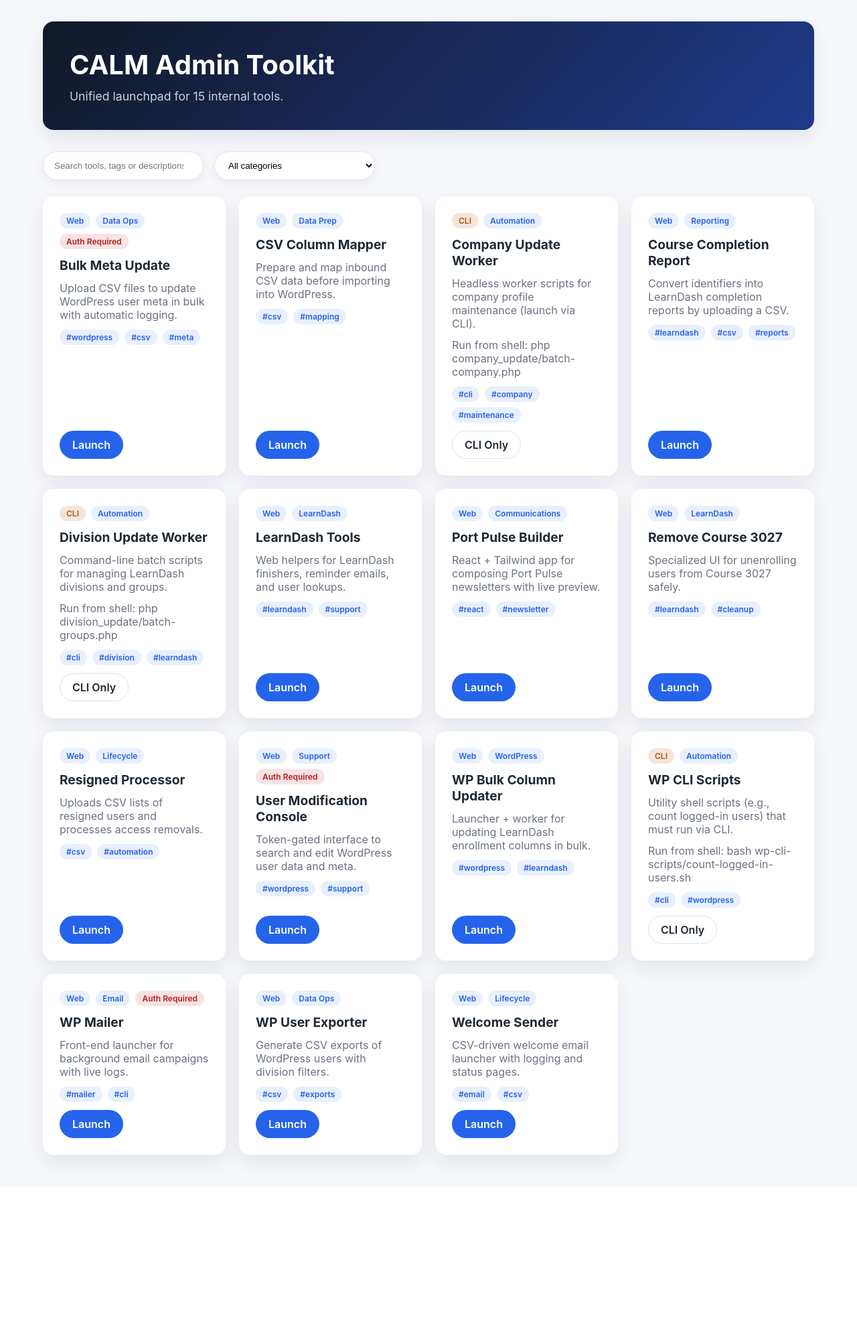
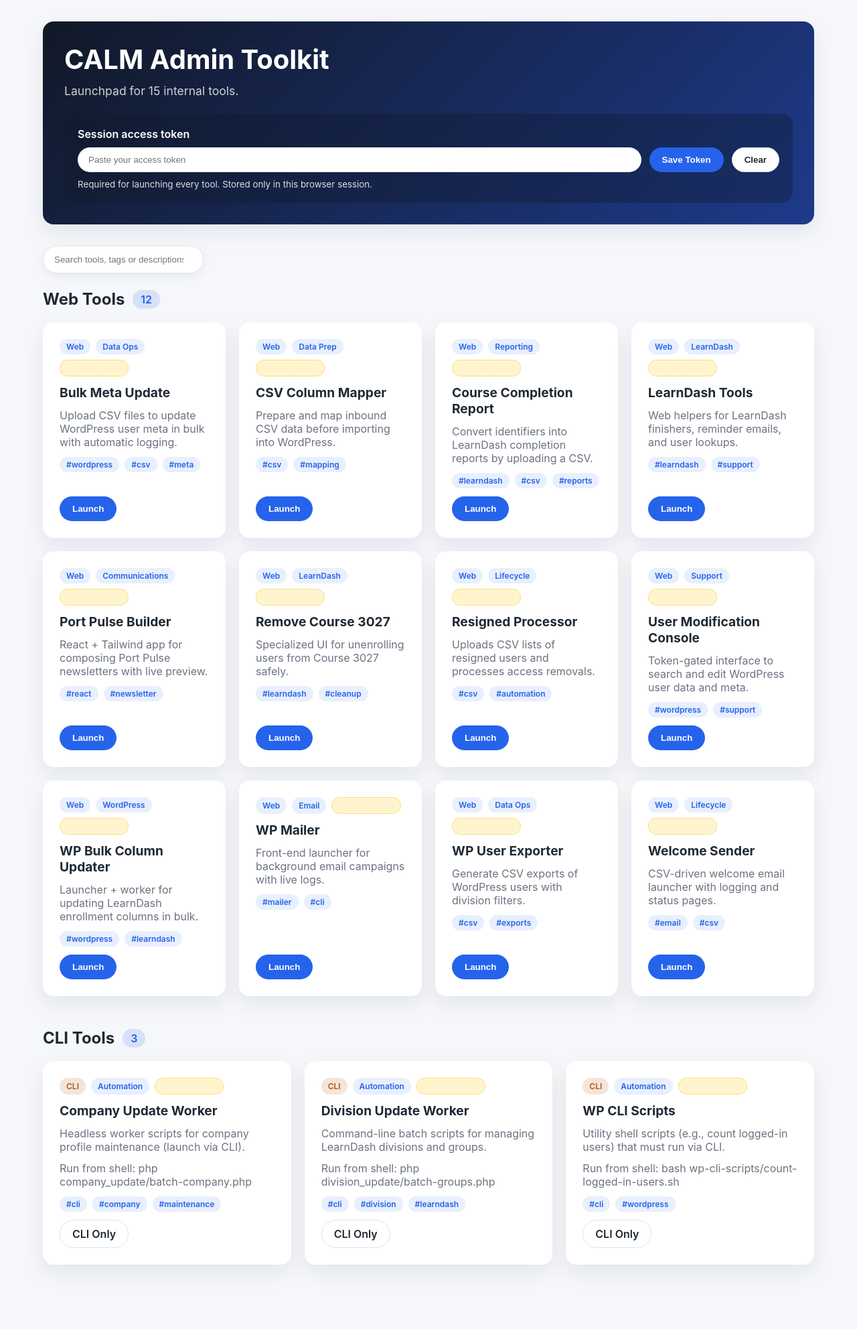
Before and after one commit to aroonaugustine/calm-tools, a PHP site: page / in a window 1280 px wide. Shown: the whole page at 67% size. Before the commit the page ends 1751 px from the top, so only its background shows below. Run offline with PHP 8.4, Linux system fonts and the light colour scheme.

Commit message:
Require access tokens and split web vs CLI

```diff
--- a/app/Core/Tool.php
+++ b/app/Core/Tool.php
@@ -28,7 +28,7 @@ final class Tool
         $this->tags = $config['tags'] ?? [];
         $this->type = $config['type'] ?? 'web';
         $this->status = $config['status'] ?? 'stable';
-        $this->requiresAuth = (bool)($config['requires_auth'] ?? false);
+        $this->requiresAuth = array_key_exists('requires_auth', $config) ? (bool)$config['requires_auth'] : true;
         $this->notes = $config['notes'] ?? null;
         $this->docs = $config['docs'] ?? null;
     }
--- a/index.php
+++ b/index.php
@@ -9,45 +9,27 @@ use Portal\Core\ToolRegistry;
 
 $registry = ToolRegistry::fromConfig(__DIR__ . '/config/tools.php');
 $tools = $registry->all();
-$categories = $registry->categories();
 $totalTools = count($tools);
-?>
-<!doctype html>
-<html lang="en">
-<head>
-  <meta charset="utf-8">
-  <title>CALM Admin Toolkit</title>
-  <meta name="viewport" content="width=device-width, initial-scale=1">
-  <link rel="stylesheet" href="<?= portal_asset('css/portal.css'); ?>">
-</head>
-<body>
-<main>
-  <section class="hero">
-    <h1>CALM Admin Toolkit</h1>
-    <p>Unified launchpad for <span data-tool-count><?= portal_esc((string) $totalTools); ?></span> internal tools.</p>
-  </section>
+$webTools = array_values(array_filter($tools, static fn (Tool $tool): bool => !$tool->isCli()));
+$cliTools = array_values(array_filter($tools, static fn (Tool $tool): bool => $tool->isCli()));
 
-  <div class="filters">
-    <input type="search" placeholder="Search tools, tags or descriptions…" data-filter="search">
-    <select data-filter="category">
-      <option value="all">All categories</option>
-      <?php foreach ($categories as $category): ?>
-        <option value="<?= portal_esc($category); ?>"><?= portal_esc($category); ?></option>
-      <?php endforeach; ?>
-    </select>
-  </div>
-
-  <section class="tool-grid">
-    <?php foreach ($tools as $tool): ?>
-      <?php
+/**
+ * @param Tool[] $list
+ */
+function render_tool_cards(array $list): void
+{
+    foreach ($list as $tool) {
         $searchBlob = strtolower($tool->name() . ' ' . $tool->description() . ' ' . implode(' ', $tool->tags()));
         ?>
-      <article class="tool-card" data-tool-card data-category="<?= portal_esc($tool->category()); ?>" data-search="<?= portal_esc($searchBlob); ?>">
+        <article class="tool-card"
+                 data-tool-card
+                 data-mode="<?= $tool->isCli() ? 'cli' : 'web'; ?>"
+                 data-search="<?= portal_esc($searchBlob); ?>">
           <div class="badges">
             <span class="badge <?= $tool->isCli() ? 'cli' : ''; ?>"><?= $tool->isCli() ? 'CLI' : 'Web'; ?></span>
             <span class="badge"><?= portal_esc($tool->category()); ?></span>
             <?php if ($tool->requiresAuth()): ?>
-            <span class="badge auth">Auth Required</span>
+              <span class="badge auth">Access Token</span>
             <?php endif; ?>
           </div>
           <h3><?= portal_esc($tool->name()); ?></h3>
@@ -62,22 +44,87 @@ $totalTools = count($tools);
           </div>
           <div class="card-actions">
             <?php if ($tool->launchUrl()): ?>
-            <a class="button primary" href="<?= portal_esc($tool->launchUrl() ?? ''); ?>" target="_blank" rel="noreferrer">Launch</a>
+              <button type="button"
+                      class="button primary"
+                      data-launch="<?= portal_esc($tool->launchUrl() ?? ''); ?>">
+                Launch
+              </button>
             <?php else: ?>
               <span class="button secondary">CLI Only</span>
             <?php endif; ?>
             <?php if ($tool->docs()): ?>
-            <a class="button secondary" href="<?= portal_esc($tool->docs() ?? ''); ?>" target="_blank" rel="noreferrer">Docs</a>
+              <a class="button secondary" href="<?= portal_esc($tool->docs() ?? ''); ?>" target="_blank" rel="noreferrer">
+                Docs
+              </a>
             <?php endif; ?>
           </div>
         </article>
-    <?php endforeach; ?>
+        <?php
+    }
+}
+?>
+<!doctype html>
+<html lang="en">
+<head>
+  <meta charset="utf-8">
+  <title>CALM Admin Toolkit</title>
+  <meta name="viewport" content="width=device-width, initial-scale=1">
+  <link rel="stylesheet" href="<?= portal_asset('css/portal.css'); ?>">
+</head>
+<body>
+<main>
+  <section class="hero">
+    <div>
+      <h1>CALM Admin Toolkit</h1>
+      <p>Launchpad for <span data-tool-count><?= portal_esc((string) $totalTools); ?></span> internal tools.</p>
+    </div>
+    <form class="token-form" data-token-form>
+      <label for="access-token">Session access token</label>
+      <div class="token-controls">
+        <input type="password"
+               id="access-token"
+               placeholder="Paste your access token"
+               autocomplete="off"
+               data-token-input
+               required>
+        <button type="submit" class="button primary token-save">Save Token</button>
+        <button type="button" class="button secondary token-clear" data-token-clear>Clear</button>
+      </div>
+      <small class="token-hint" data-token-msg>Required for launching every tool. Stored only in this browser session.</small>
+    </form>
   </section>
 
-  <div class="empty-state" data-empty-state hidden>
-    <h3>No tools found</h3>
-    <p>Try clearing the search or picking another category.</p>
+  <div class="filters">
+    <input type="search" placeholder="Search tools, tags or descriptions…" data-filter="search">
   </div>
+
+  <section class="tool-section">
+    <div class="section-header">
+      <h2>Web Tools</h2>
+      <span class="pill" data-section-count="web"><?= count($webTools); ?></span>
+    </div>
+    <div class="tool-grid">
+      <?php render_tool_cards($webTools); ?>
+    </div>
+    <div class="empty-state" data-empty="web" hidden>
+      <h3>No web tools match your filters</h3>
+      <p>Clear the search above to see all web tools again.</p>
+    </div>
+  </section>
+
+  <section class="tool-section">
+    <div class="section-header">
+      <h2>CLI Tools</h2>
+      <span class="pill" data-section-count="cli"><?= count($cliTools); ?></span>
+    </div>
+    <div class="tool-grid">
+      <?php render_tool_cards($cliTools); ?>
+    </div>
+    <div class="empty-state" data-empty="cli" hidden>
+      <h3>No CLI tools match your filters</h3>
+      <p>Clear the search above to see all CLI utilities again.</p>
+    </div>
+  </section>
 </main>
 <script src="<?= portal_asset('js/portal.js'); ?>" defer></script>
 </body>
--- a/portal-assets/css/portal.css
+++ b/portal-assets/css/portal.css
@@ -31,8 +31,10 @@ main {
   background: linear-gradient(135deg, #111827, #1e3a8a);
   color: white;
   border-radius: var(--radius);
-  padding: 40px;
+  padding: 32px;
   box-shadow: var(--shadow);
+  display: grid;
+  gap: 24px;
 }
 
 .hero h1 {
@@ -46,6 +48,47 @@ main {
   color: rgba(255,255,255,.8);
 }
 
+.token-form {
+  background: rgba(15, 23, 42, 0.35);
+  border-radius: var(--radius);
+  padding: 20px;
+  display: flex;
+  flex-direction: column;
+  gap: 10px;
+}
+
+.token-form label {
+  font-weight: 600;
+}
+
+.token-controls {
+  display: flex;
+  flex-wrap: wrap;
+  gap: 12px;
+}
+
+[data-token-input] {
+  flex: 1;
+  min-width: 200px;
+  border-radius: 999px;
+  border: none;
+  padding: 10px 16px;
+}
+
+[data-token-input].token-error {
+  outline: 2px solid #f87171;
+}
+
+.token-save,
+.token-clear {
+  border-radius: 999px;
+  padding: 10px 18px;
+}
+
+.token-hint {
+  color: rgba(255,255,255,.85);
+}
+
 .filters {
   display: flex;
   flex-wrap: wrap;
@@ -53,8 +96,7 @@ main {
   margin: 32px 0 24px;
 }
 
-.filters input,
-.filters select {
+.filters input {
   padding: 12px 16px;
   border-radius: 999px;
   border: 1px solid var(--border);
@@ -119,8 +161,9 @@ main {
 }
 
 .badge.auth {
-  color: #b91c1c;
-  background: rgba(185,28,28,.12);
+  color: #fef3c7;
+  background: rgba(250,204,21,.2);
+  border: 1px solid rgba(250,204,21,.5);
 }
 
 .card-actions {
@@ -138,6 +181,7 @@ main {
   border: 1px solid transparent;
   font-weight: 600;
   transition: background .2s ease, color .2s ease;
+  cursor: pointer;
 }
 
 .button.primary {
@@ -153,6 +197,29 @@ main {
   border-color: var(--border);
   color: var(--text);
   background: white;
+}
+
+.tool-section {
+  margin-bottom: 48px;
+}
+
+.section-header {
+  display: flex;
+  align-items: center;
+  gap: 12px;
+  margin-bottom: 20px;
+}
+
+.section-header h2 {
+  margin: 0;
+}
+
+.pill {
+  padding: 4px 12px;
+  border-radius: 999px;
+  background: rgba(37, 99, 235, 0.15);
+  color: var(--accent);
+  font-weight: 600;
 }
 
 .empty-state {
```
Also changed, not shown: portal-assets/js/portal.js (+95 -19 lines). Lines whose indentation alone changed are shown as unchanged.
